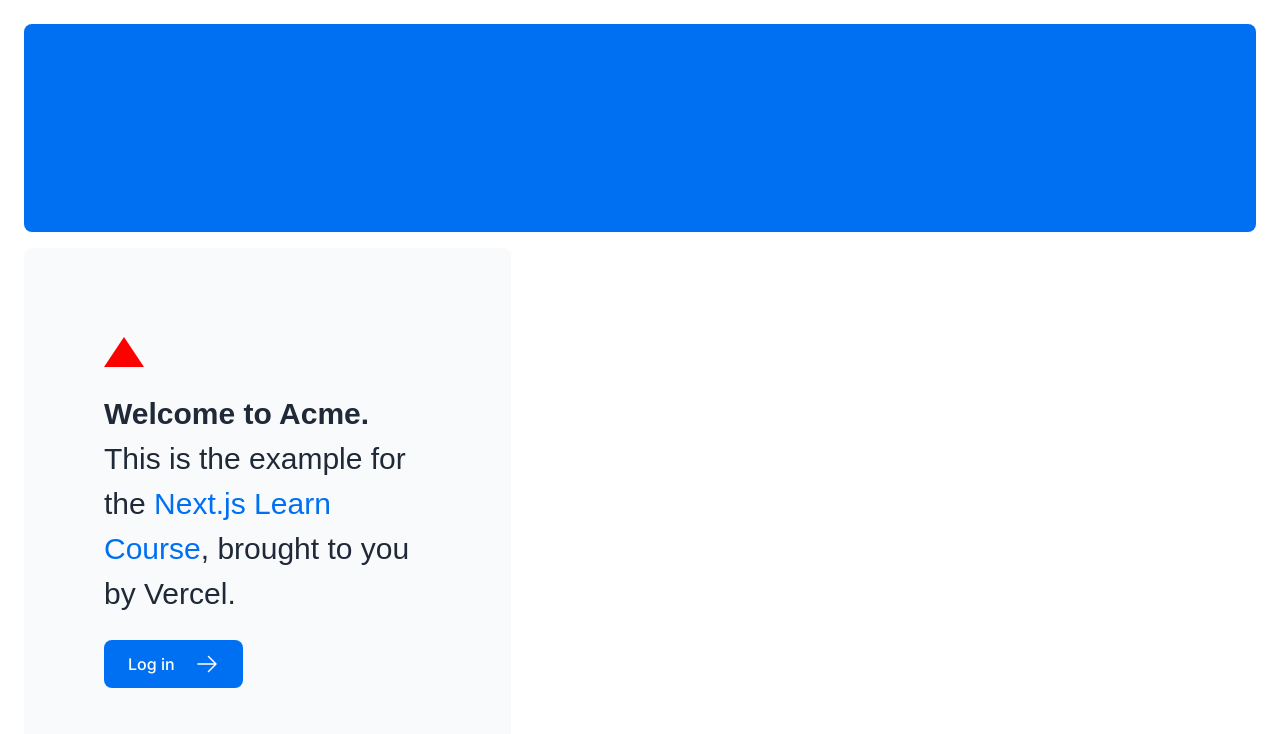
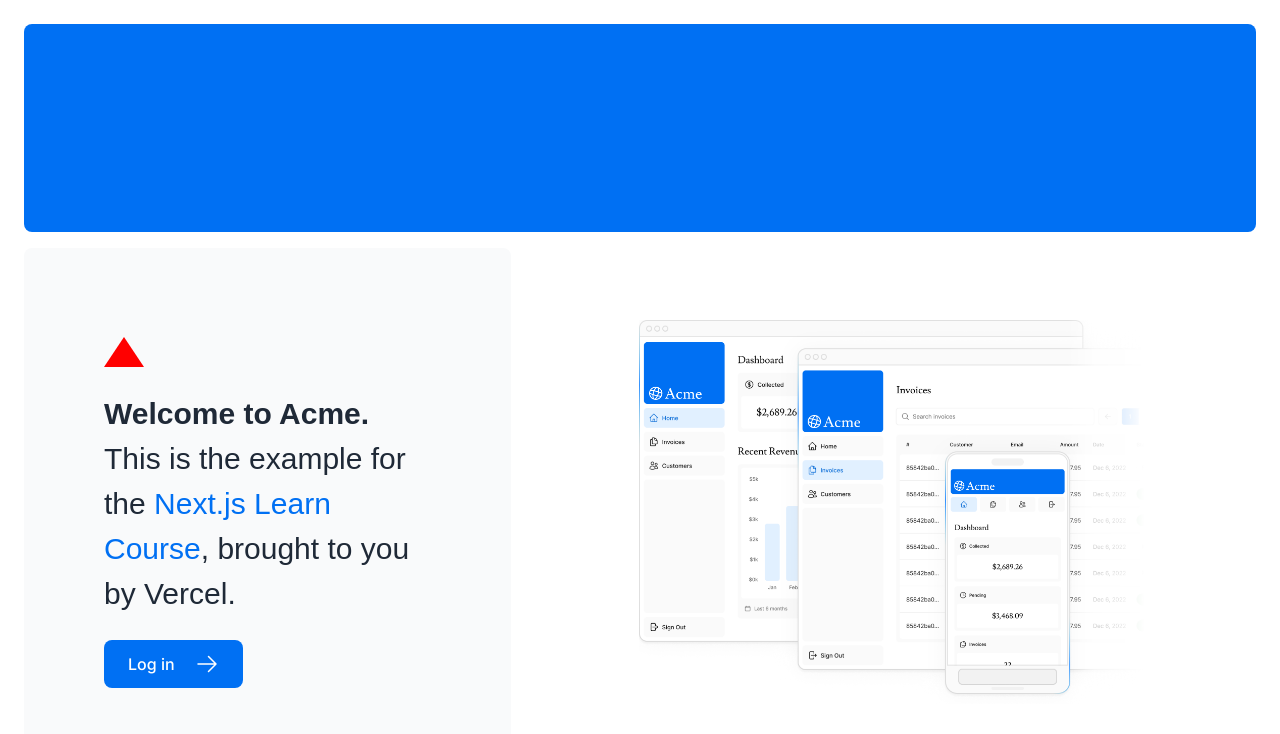
Before and after one commit to mrs28/nextjs-dashboard, a Next.js app: page / in a window 1280 px wide. Shown: the top 734 px of the page. Built offline with nearby package versions, Linux system fonts and the light colour scheme; a web font is replaced by a local one.

Commit message:
feat: images added

```diff
--- a/app/page.tsx
+++ b/app/page.tsx
@@ -3,6 +3,7 @@
 import Link from 'next/link';
 import styles from '@/app/ui/home.module.css';
 import { lusitana } from '@/app/ui/fonts';
+import Image from 'next/image';
 
 export default function Page() {
   return (
@@ -15,7 +16,9 @@
           {/* <div className="h-0 w-0 border-b-[30px] border-l-[20px] border-r-[20px] border-b-black border-l-transparent border-r-transparent" /> */}
           <div className={styles.shape} />
 
-          <p className={`${lusitana.className} text-xl text-gray-800 md:text-3xl md:leading-normal`}>
+          <p
+            className={`${lusitana.className} text-xl text-gray-800 md:text-3xl md:leading-normal`}
+          >
             <strong>Welcome to Acme.</strong> This is the example for the{' '}
             <a href="https://nextjs.org/learn/" className="text-blue-500">
               Next.js Learn Course
@@ -31,6 +34,21 @@
         </div>
         <div className="flex items-center justify-center p-6 md:w-3/5 md:px-28 md:py-12">
           {/* Add Hero Images Here */}
+          <Image
+            src="/hero-desktop.png"
+            width={1000}
+            height={760}
+            className="hidden md:block"
+            alt="Screenshots of the dashboard project showing desktop version"
+          />
+
+          <Image
+            src="/hero-mobile.png"
+            width={560}
+            height={620}
+            className="block md:hidden"
+            alt="Screenshots of the dashboard project showing desktop version"
+          />
         </div>
       </div>
     </main>
```
